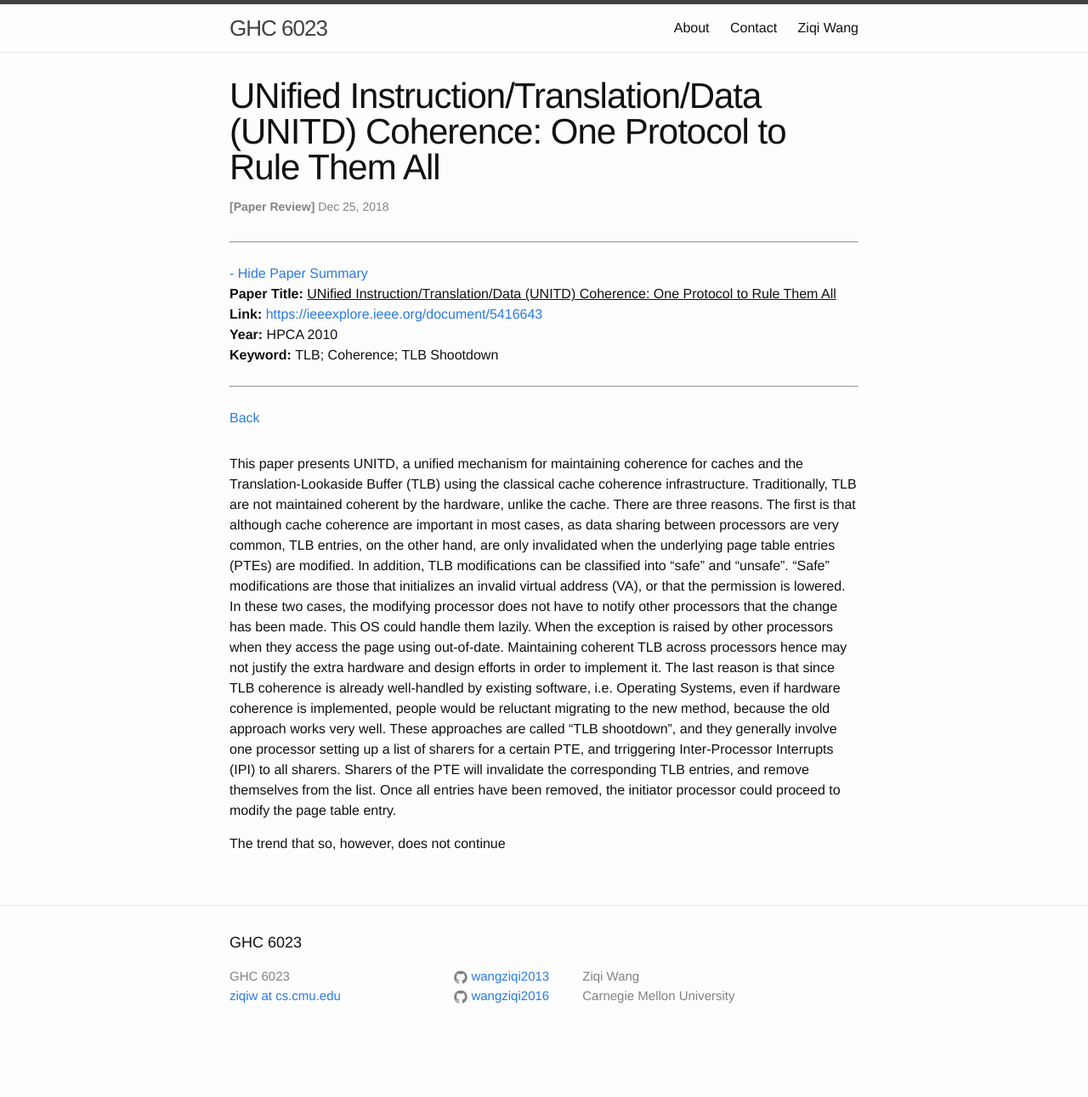
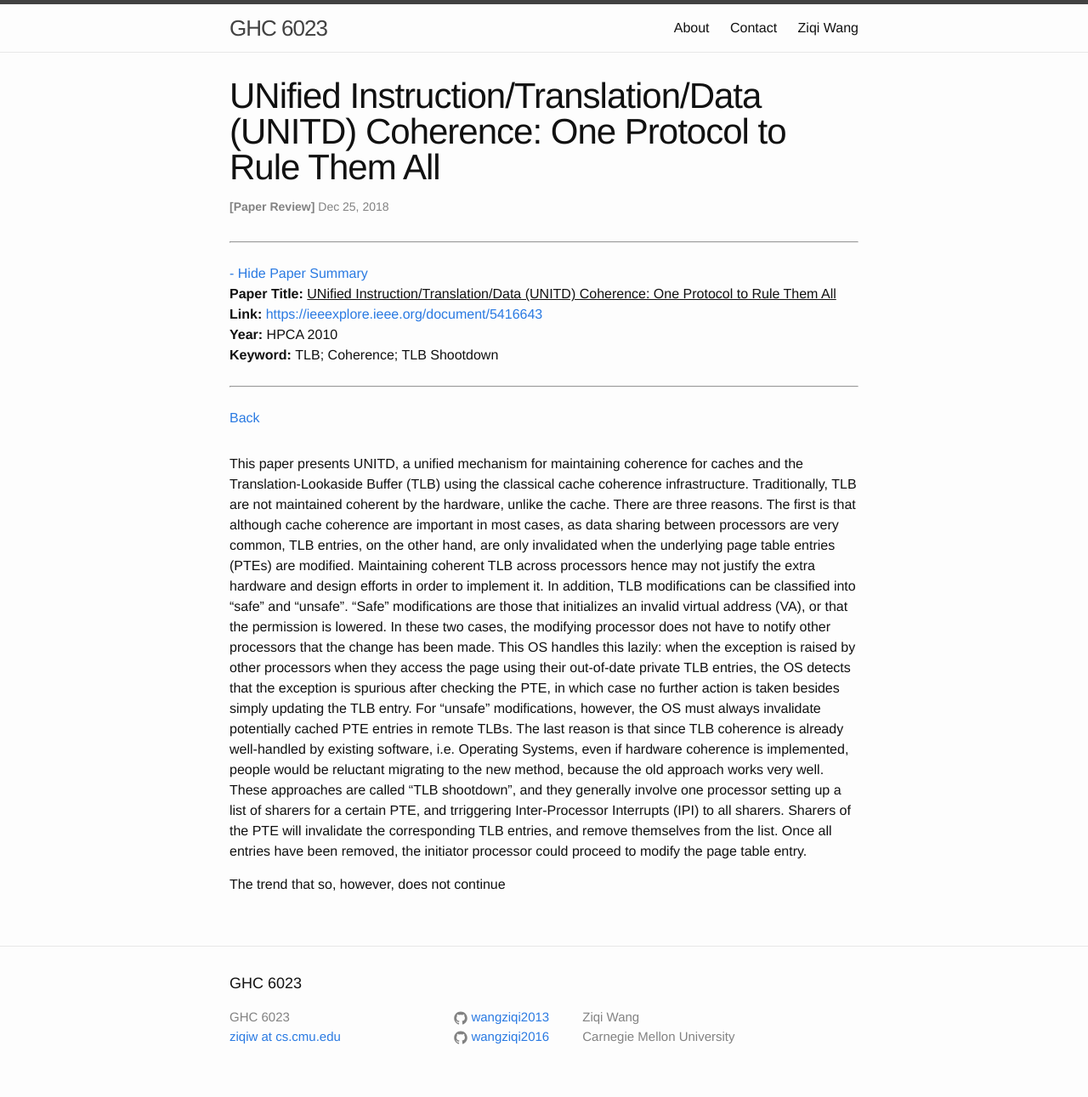
Before and after one commit to wangziqi2013/wangziqi2013.github.io, a Jekyll site: the page built from _posts/2018-12-24-unitd.markdown, in a window 1280 px wide. Shown: the whole page at 85% size. Built offline with Jekyll 4.4.1, drawn with Linux system fonts in a browser that asks for light colours; before the commit the page ends 1243 px from its top, so only the background shows below that.

Commit message:
Finish second reason

```diff
--- a/_posts/2018-12-24-unitd.markdown
+++ b/_posts/2018-12-24-unitd.markdown
@@ -17,12 +17,14 @@ This paper presents UNITD, a unified mechanism for maintaining coherence for cac
 (TLB) using the classical cache coherence infrastructure. Traditionally, TLB are not maintained coherent by the hardware,
 unlike the cache. There are three reasons. The first is that although cache coherence are important in most cases, as data
 sharing between processors are very common, TLB entries, on the other hand, are only invalidated when the underlying page
-table entries (PTEs) are modified. In addition, TLB modifications can be classified into "safe" and "unsafe". "Safe"
+table entries (PTEs) are modified. Maintaining coherent TLB across processors hence may not justify the extra hardware and
+design efforts in order to implement it. In addition, TLB modifications can be classified into "safe" and "unsafe". "Safe"
 modifications are those that initializes an invalid virtual address (VA), or that the permission is lowered. In these two
-cases, the modifying processor does not have to notify other processors that the change has been made. This OS could handle
-them lazily. When the exception is raised by other processors when they access the page using out-of-date. Maintaining coherent
-TLB across processors hence may not justify the extra hardware and
-design efforts in order to implement it. The last reason is that since TLB coherence is already well-handled by existing
+cases, the modifying processor does not have to notify other processors that the change has been made. This OS handles
+this lazily: when the exception is raised by other processors when they access the page using their out-of-date private TLB
+entries, the OS detects that the exception is spurious after checking the PTE, in which case no further action is taken
+besides simply updating the TLB entry. For "unsafe" modifications, however, the OS must always invalidate potentially
+cached PTE entries in remote TLBs. The last reason is that since TLB coherence is already well-handled by existing
 software, i.e. Operating Systems, even if hardware coherence is implemented, people would be reluctant migrating to the
 new method, because the old approach works very well. These approaches are called "TLB shootdown", and they generally involve
 one processor setting up a list of sharers for a certain PTE, and trriggering Inter-Processor Interrupts (IPI) to all sharers.
```
